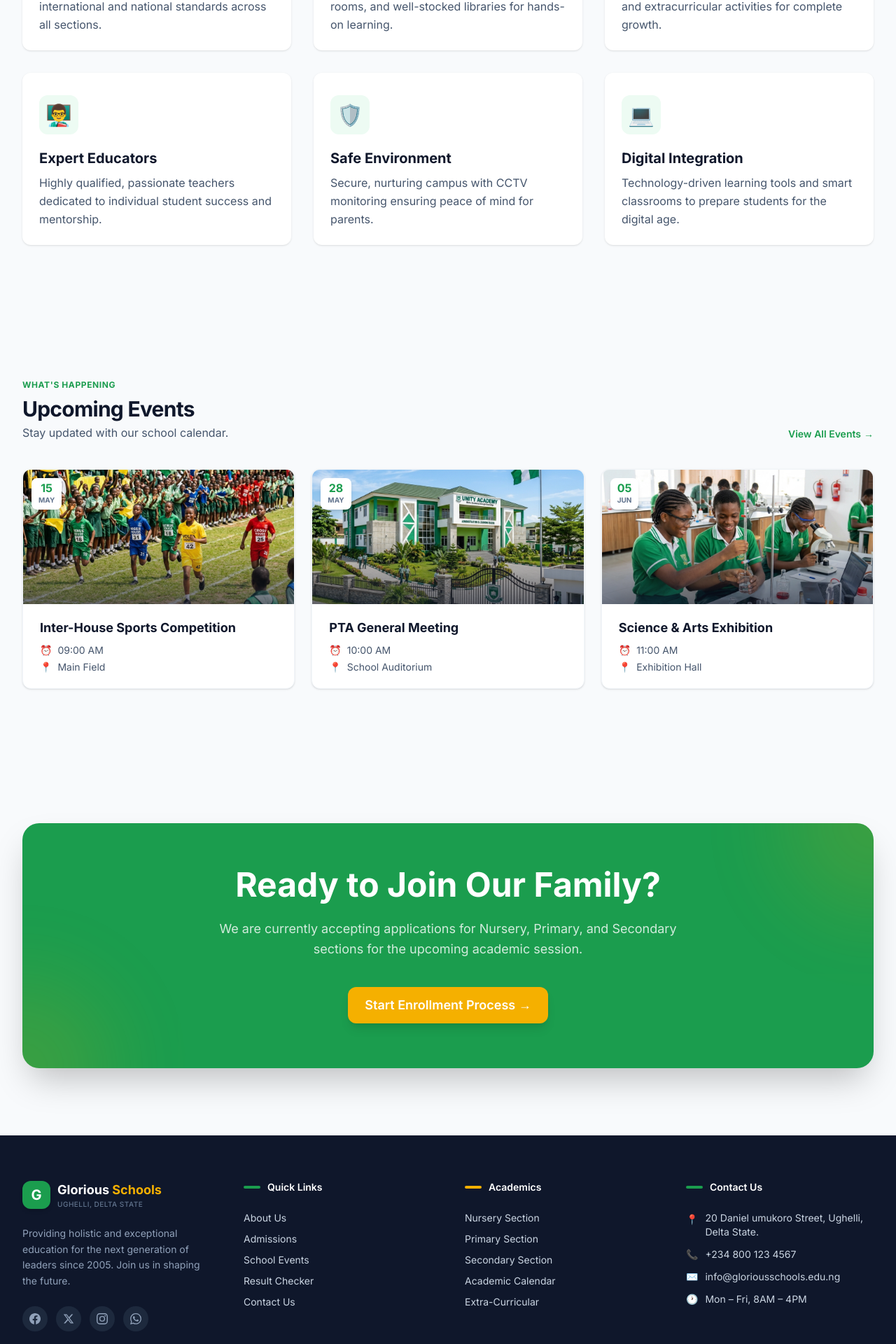
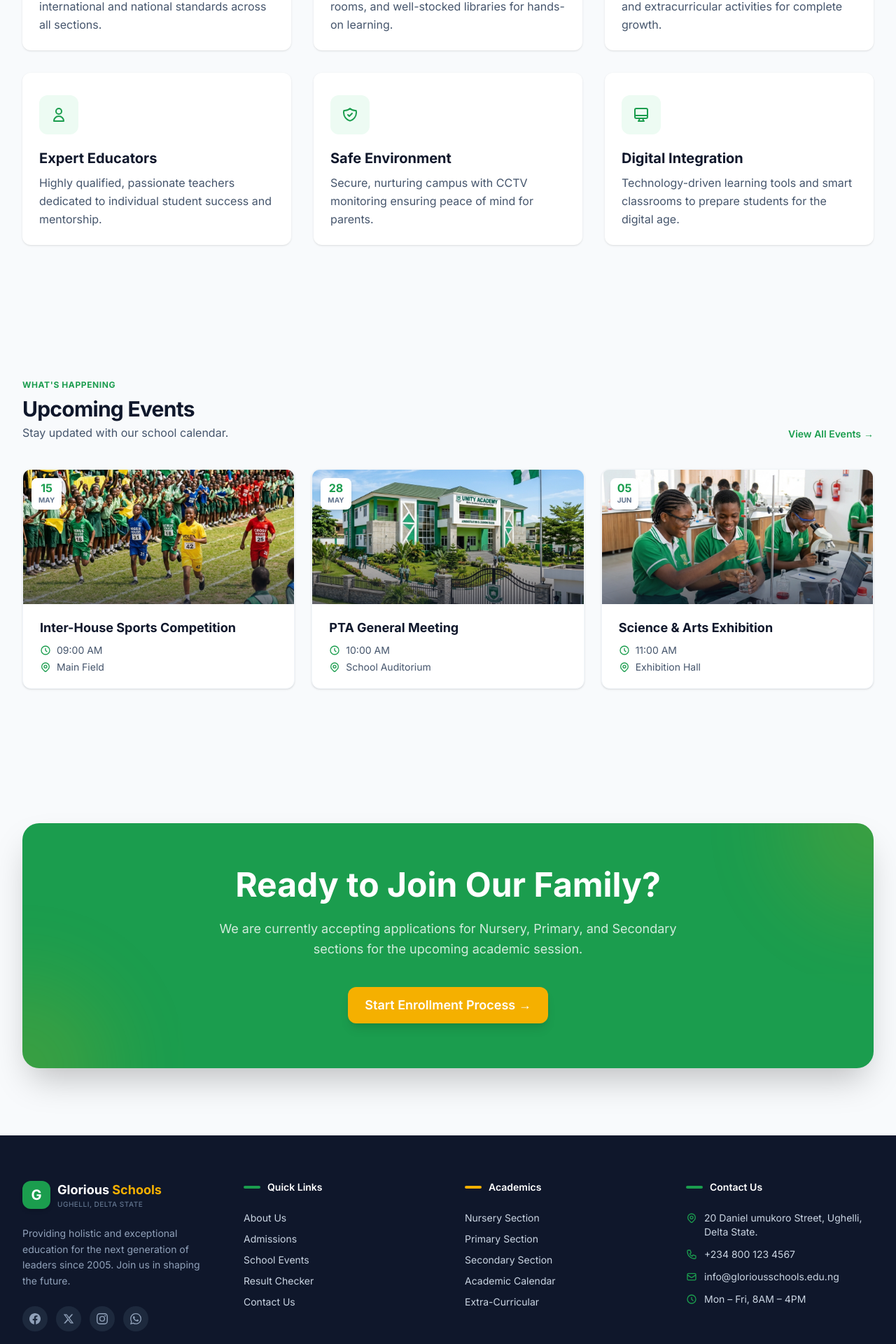
Before and after one commit to efebryan/glorious-school, a Next.js app: page / in a window 1280 px wide. Shown: the part 2030-3950 px from the top of the page at 70% size. Built offline with nearby package versions, Linux system fonts and the light colour scheme.

Commit message:
auto-commit: 10/20/2026, 5:03:11 PM

```diff
--- a/src/app/page.tsx
+++ b/src/app/page.tsx
@@ -161,17 +161,41 @@ export default function Home() {
         />
         <div className="grid grid-cols-1 sm:grid-cols-2 lg:grid-cols-3 gap-6 sm:gap-8 stagger-children">
           {[
-            { icon: '📚', title: 'Comprehensive Curriculum', desc: 'A rigorous academic program aligned with international and national standards across all sections.' },
-            { icon: '🔬', title: 'Modern Facilities', desc: 'State-of-the-art science labs, computer rooms, and well-stocked libraries for hands-on learning.' },
-            { icon: '🌱', title: 'Holistic Development', desc: 'Focus on character building, sports, arts, and extracurricular activities for complete growth.' },
-            { icon: '👨‍🏫', title: 'Expert Educators', desc: 'Highly qualified, passionate teachers dedicated to individual student success and mentorship.' },
-            { icon: '🛡️', title: 'Safe Environment', desc: 'Secure, nurturing campus with CCTV monitoring ensuring peace of mind for parents.' },
-            { icon: '💻', title: 'Digital Integration', desc: 'Technology-driven learning tools and smart classrooms to prepare students for the digital age.' },
+            {
+              icon: <svg className="w-6 h-6" fill="none" stroke="currentColor" viewBox="0 0 24 24"><path strokeLinecap="round" strokeLinejoin="round" strokeWidth="2" d="M12 6.253v13m0-13C10.832 5.477 9.246 5 7.5 5S4.168 5.477 3 6.253v13C4.168 18.477 5.754 18 7.5 18s3.332.477 4.5 1.253m0-13C13.168 5.477 14.754 5 16.5 5c1.747 0 3.332.477 4.5 1.253v13C19.832 18.477 18.247 18 16.5 18c-1.746 0-3.332.477-4.5 1.253" /></svg>,
+              title: 'Comprehensive Curriculum',
+              desc: 'A rigorous academic program aligned with international and national standards across all sections.'
+            },
+            {
+              icon: <svg className="w-6 h-6" fill="none" stroke="currentColor" viewBox="0 0 24 24"><path strokeLinecap="round" strokeLinejoin="round" strokeWidth="2" d="M19.428 15.428a2 2 0 00-1.022-.547l-2.387-.477a6 6 0 00-3.86.517l-.318.158a6 6 0 01-3.86.517L6.05 15.21a2 2 0 00-1.806.547M8 4h8l-1 1v5.172a2 2 0 00.586 1.414l5 5c1.26 1.26.367 3.414-1.415 3.414H4.828c-1.782 0-2.674-2.154-1.414-3.414l5-5A2 2 0 009 10.172V5L8 4z" /></svg>,
+              title: 'Modern Facilities',
+              desc: 'State-of-the-art science labs, computer rooms, and well-stocked libraries for hands-on learning.'
+            },
+            {
+              icon: <svg className="w-6 h-6" fill="none" stroke="currentColor" viewBox="0 0 24 24"><path strokeLinecap="round" strokeLinejoin="round" strokeWidth="2" d="M5 3v4M3 5h4M6 17v4m-2-2h4m5-16l2.286 6.857L21 12l-5.714 2.143L13 21l-2.286-6.857L5 12l5.714-2.143L13 3z" /></svg>,
+              title: 'Holistic Development',
+              desc: 'Focus on character building, sports, arts, and extracurricular activities for complete growth.'
+            },
+            {
+              icon: <svg className="w-6 h-6" fill="none" stroke="currentColor" viewBox="0 0 24 24"><path strokeLinecap="round" strokeLinejoin="round" strokeWidth="2" d="M16 7a4 4 0 11-8 0 4 4 0 018 0zM12 14a7 7 0 00-7 7h14a7 7 0 00-7-7z" /></svg>,
+              title: 'Expert Educators',
+              desc: 'Highly qualified, passionate teachers dedicated to individual student success and mentorship.'
+            },
+            {
+              icon: <svg className="w-6 h-6" fill="none" stroke="currentColor" viewBox="0 0 24 24"><path strokeLinecap="round" strokeLinejoin="round" strokeWidth="2" d="M9 12l2 2 4-4m5.618-4.016A11.955 11.955 0 0112 2.944a11.955 11.955 0 01-8.618 3.04A12.02 12.02 0 003 9c0 5.591 3.824 10.29 9 11.622 5.176-1.332 9-6.03 9-11.622 0-1.042-.133-2.052-.382-3.016z" /></svg>,
+              title: 'Safe Environment',
+              desc: 'Secure, nurturing campus with CCTV monitoring ensuring peace of mind for parents.'
+            },
+            {
+              icon: <svg className="w-6 h-6" fill="none" stroke="currentColor" viewBox="0 0 24 24"><path strokeLinecap="round" strokeLinejoin="round" strokeWidth="2" d="M9.75 17L9 20l-1 1h8l-1-1-.75-3M3 13h18M5 17h14a2 2 0 002-2V5a2 2 0 00-2-2H5a2 2 0 00-2 2v10a2 2 0 002 2z" /></svg>,
+              title: 'Digital Integration',
+              desc: 'Technology-driven learning tools and smart classrooms to prepare students for the digital age.'
+            },
           ].map((feature, i) => (
             <Card key={i} className="border-none shadow-md hover:shadow-xl transition-all duration-300 hover:-translate-y-1 group">
               <CardContent className="pt-8">
-                <div className="w-14 h-14 bg-brand-green-50 rounded-xl flex items-center justify-center text-3xl mb-5 group-hover:bg-brand-green group-hover:scale-110 transition-all duration-300">
-                  <span className="group-hover:scale-110 transition-transform">{feature.icon}</span>
+                <div className="w-14 h-14 bg-brand-green-50 text-brand-green rounded-xl flex items-center justify-center mb-5 group-hover:bg-brand-green group-hover:text-white group-hover:scale-110 transition-all duration-300">
+                  {feature.icon}
                 </div>
                 <h3 className="text-lg sm:text-xl font-bold text-slate-900 mb-2">{feature.title}</h3>
                 <p className="text-slate-600 leading-relaxed text-sm sm:text-base">{feature.desc}</p>
@@ -218,8 +242,14 @@ export default function Home() {
               <CardContent className="py-5">
                 <h3 className="text-base sm:text-lg font-bold text-slate-900 mb-2">{event.title}</h3>
                 <div className="space-y-1 text-xs sm:text-sm text-slate-600">
-                  <div className="flex items-center"><span className="mr-2 text-brand-green">⏰</span> {event.time}</div>
-                  <div className="flex items-center"><span className="mr-2 text-brand-green">📍</span> {event.loc}</div>
+                  <div className="flex items-center">
+                    <svg className="w-4 h-4 mr-2 text-brand-green shrink-0" fill="none" stroke="currentColor" viewBox="0 0 24 24"><path strokeLinecap="round" strokeLinejoin="round" strokeWidth="2" d="M12 8v4l3 3m6-3a9 9 0 11-18 0 9 9 0 0118 0z" /></svg>
+                    {event.time}
+                  </div>
+                  <div className="flex items-center">
+                    <svg className="w-4 h-4 mr-2 text-brand-green shrink-0" fill="none" stroke="currentColor" viewBox="0 0 24 24"><path strokeLinecap="round" strokeLinejoin="round" strokeWidth="2" d="M17.657 16.657L13.414 20.9a1.998 1.998 0 01-2.827 0l-4.244-4.243a8 8 0 1111.314 0z" /><path strokeLinecap="round" strokeLinejoin="round" strokeWidth="2" d="M15 11a3 3 0 11-6 0 3 3 0 016 0z" /></svg>
+                    {event.loc}
+                  </div>
                 </div>
               </CardContent>
             </Card>
--- a/src/components/layout/Footer.tsx
+++ b/src/components/layout/Footer.tsx
@@ -77,19 +77,28 @@ export function Footer() {
             </h3>
             <ul className="space-y-3 text-sm">
               <li className="flex items-start">
-                <span className="mr-2.5 text-brand-green mt-0.5 shrink-0">📍</span>
+                <svg className="w-4 h-4 mr-2.5 text-brand-green mt-0.5 shrink-0" fill="none" stroke="currentColor" viewBox="0 0 24 24">
+                  <path strokeLinecap="round" strokeLinejoin="round" strokeWidth="2" d="M17.657 16.657L13.414 20.9a1.998 1.998 0 01-2.827 0l-4.244-4.243a8 8 0 1111.314 0z" />
+                  <path strokeLinecap="round" strokeLinejoin="round" strokeWidth="2" d="M15 11a3 3 0 11-6 0 3 3 0 016 0z" />
+                </svg>
                 <span>20 Daniel umukoro Street, Ughelli, Delta State.</span>
               </li>
               <li className="flex items-center">
-                <span className="mr-2.5 text-brand-green shrink-0">📞</span>
+                <svg className="w-4 h-4 mr-2.5 text-brand-green shrink-0" fill="none" stroke="currentColor" viewBox="0 0 24 24">
+                  <path strokeLinecap="round" strokeLinejoin="round" strokeWidth="2" d="M3 5a2 2 0 012-2h3.28a1 1 0 01.948.684l1.498 4.493a1 1 0 01-.502 1.21l-2.257 1.13a11.042 11.042 0 005.516 5.516l1.13-2.257a1 1 0 011.21-.502l4.493 1.498a1 1 0 01.684.949V19a2 2 0 01-2 2h-1C9.716 21 3 14.284 3 6V5z" />
+                </svg>
                 <span>+234 800 123 4567</span>
               </li>
               <li className="flex items-center">
-                <span className="mr-2.5 text-brand-green shrink-0">✉️</span>
+                <svg className="w-4 h-4 mr-2.5 text-brand-green shrink-0" fill="none" stroke="currentColor" viewBox="0 0 24 24">
+                  <path strokeLinecap="round" strokeLinejoin="round" strokeWidth="2" d="M3 8l7.89 5.26a2 2 0 002.22 0L21 8M5 19h14a2 2 0 002-2V7a2 2 0 00-2-2H5a2 2 0 00-2 2v10a2 2 0 002 2z" />
+                </svg>
                 <span>info@gloriousschools.edu.ng</span>
               </li>
               <li className="flex items-center">
-                <span className="mr-2.5 text-brand-green shrink-0">🕐</span>
+                <svg className="w-4 h-4 mr-2.5 text-brand-green shrink-0" fill="none" stroke="currentColor" viewBox="0 0 24 24">
+                  <path strokeLinecap="round" strokeLinejoin="round" strokeWidth="2" d="M12 8v4l3 3m6-3a9 9 0 11-18 0 9 9 0 0118 0z" />
+                </svg>
                 <span>Mon – Fri, 8AM – 4PM</span>
               </li>
             </ul>
```
